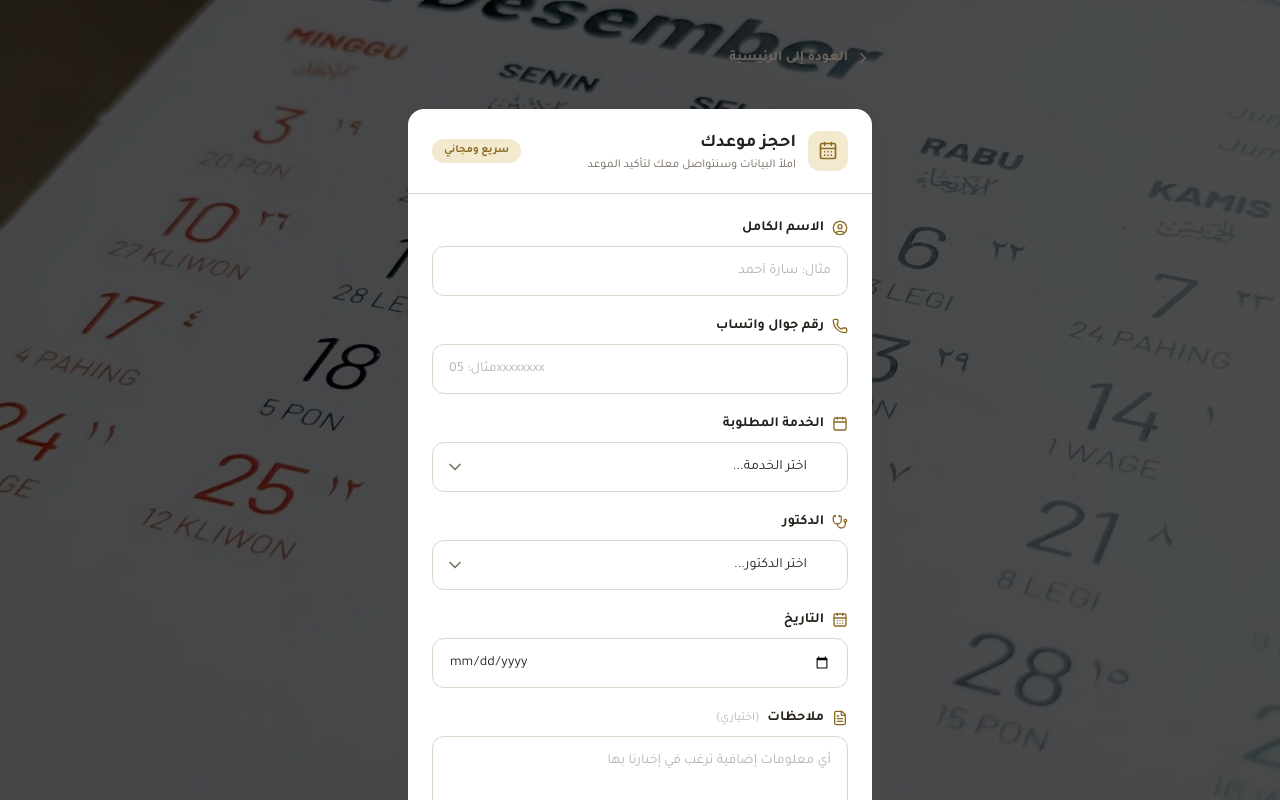
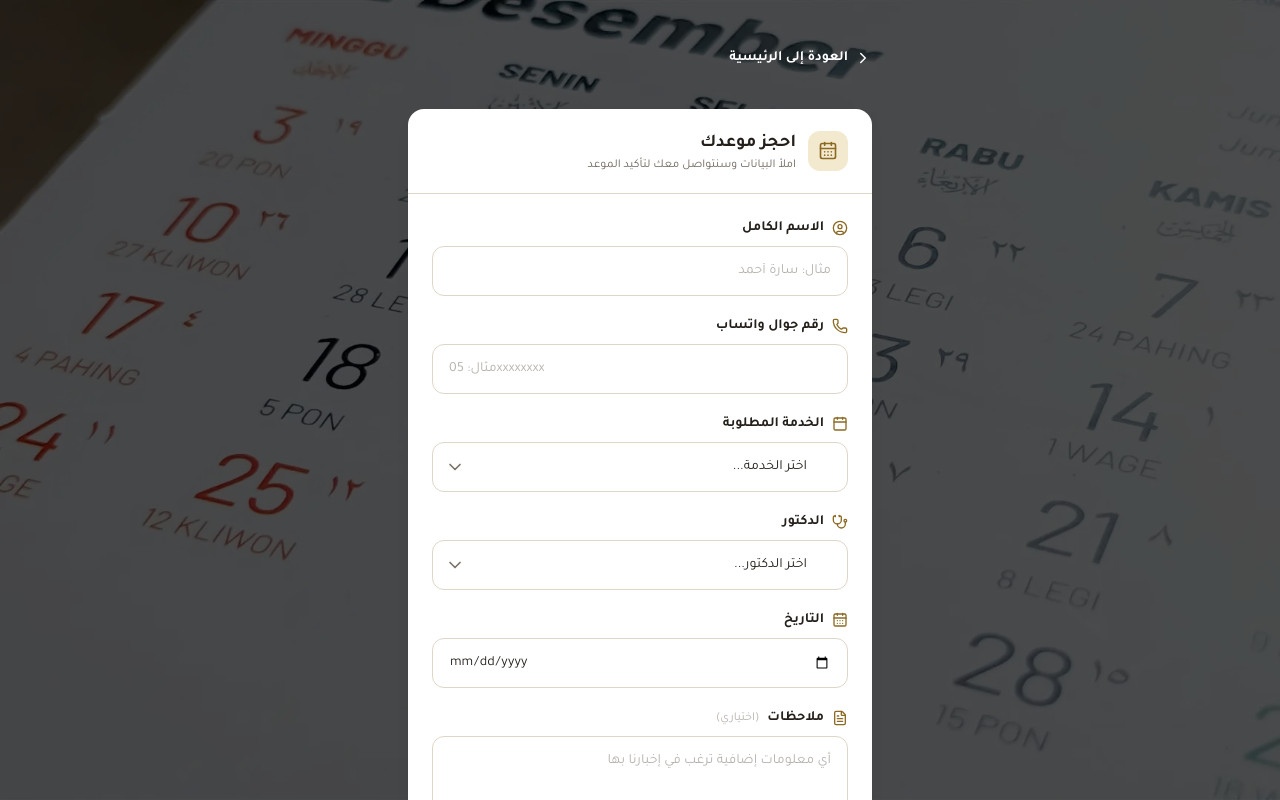
Before and after one commit to Aideed2215/Al-AFDHAL, a Next.js app: page /booking in a window 1280 px wide. Shown: the top 800 px of the page. Built offline with nearby package versions, Linux system fonts and the light colour scheme.

Commit message:
تحسين: لون رابط العودة أبيض + إزالة badge سريع ومجاني من صفحة الحجز

```diff
--- a/src/app/booking/page.tsx
+++ b/src/app/booking/page.tsx
@@ -104,7 +104,7 @@ export default function BookingPage() {
       <div className="relative mx-auto max-w-lg px-4 py-8 sm:px-6 sm:py-12">
         <Link
           href="/"
-          className="inline-flex items-center gap-1.5 text-sm font-bold text-text-secondary hover:text-accent transition-colors"
+          className="inline-flex items-center gap-1.5 text-sm font-bold text-white hover:text-white/80 transition-colors"
         >
           <ChevronRight size={18} />
           العودة إلى الرئيسية
@@ -127,9 +127,6 @@ export default function BookingPage() {
                   <p className="text-xs text-text-secondary">املأ البيانات وسنتواصل معك لتأكيد الموعد</p>
                 </div>
               </div>
-              <span className="rounded-full bg-accent-soft px-3 py-1 text-[11px] font-bold text-accent">
-                سريع ومجاني
-              </span>
             </div>
           </div>
 
```
